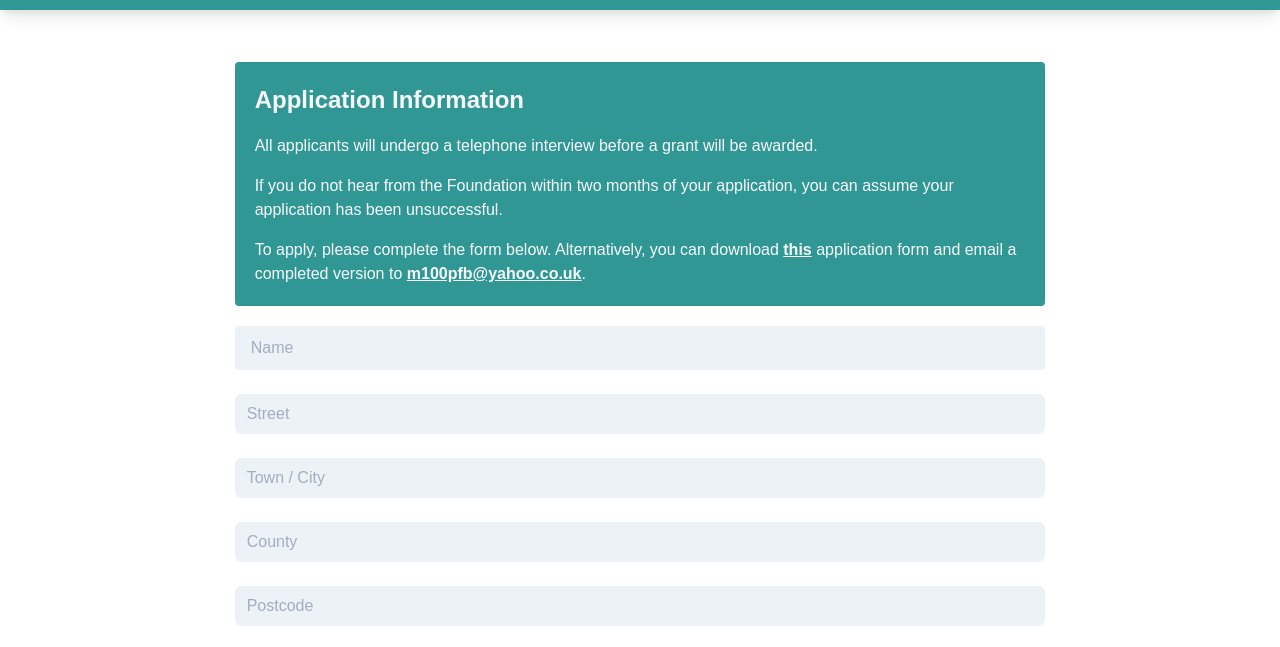
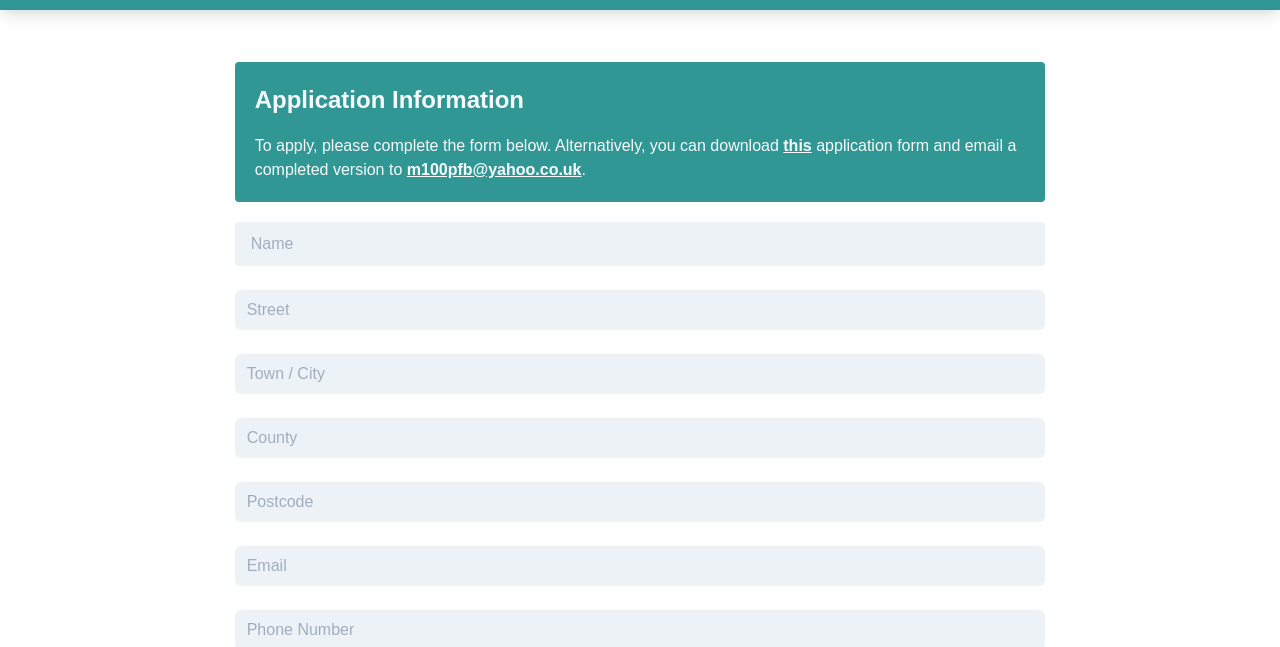
Before and after one commit to thomasgreen/mmwf, a Gatsby site: page /apply in a window 1280 px wide. Shown: the part 118-765 px from the top of the page. Built offline with nearby package versions, Linux system fonts and the light colour scheme; Gatsby itself is replaced by a stand-in of ours.

Commit message:
Update apply.js

```diff
--- a/src/pages/apply.js
+++ b/src/pages/apply.js
@@ -15,14 +15,6 @@ function ContactPage() {
 
                 <div className="bg-teal-600 text-gray-100 p-5 my-5 rounded">
                     <h2 className="text-2xl font-semibold mb-4">Application Information</h2>
-
-                    <p className="mb-4">
-                        All applicants will undergo a telephone interview before a grant will be awarded.
-                    </p>
-                    <p className="mb-4">
-                        If you do not hear from the Foundation within two months of your application, you can assume
-                        your application has been unsuccessful.
-                    </p>
 
                     <p className="">
                         To apply, please complete the form below. Alternatively, you can download{" "}
```
